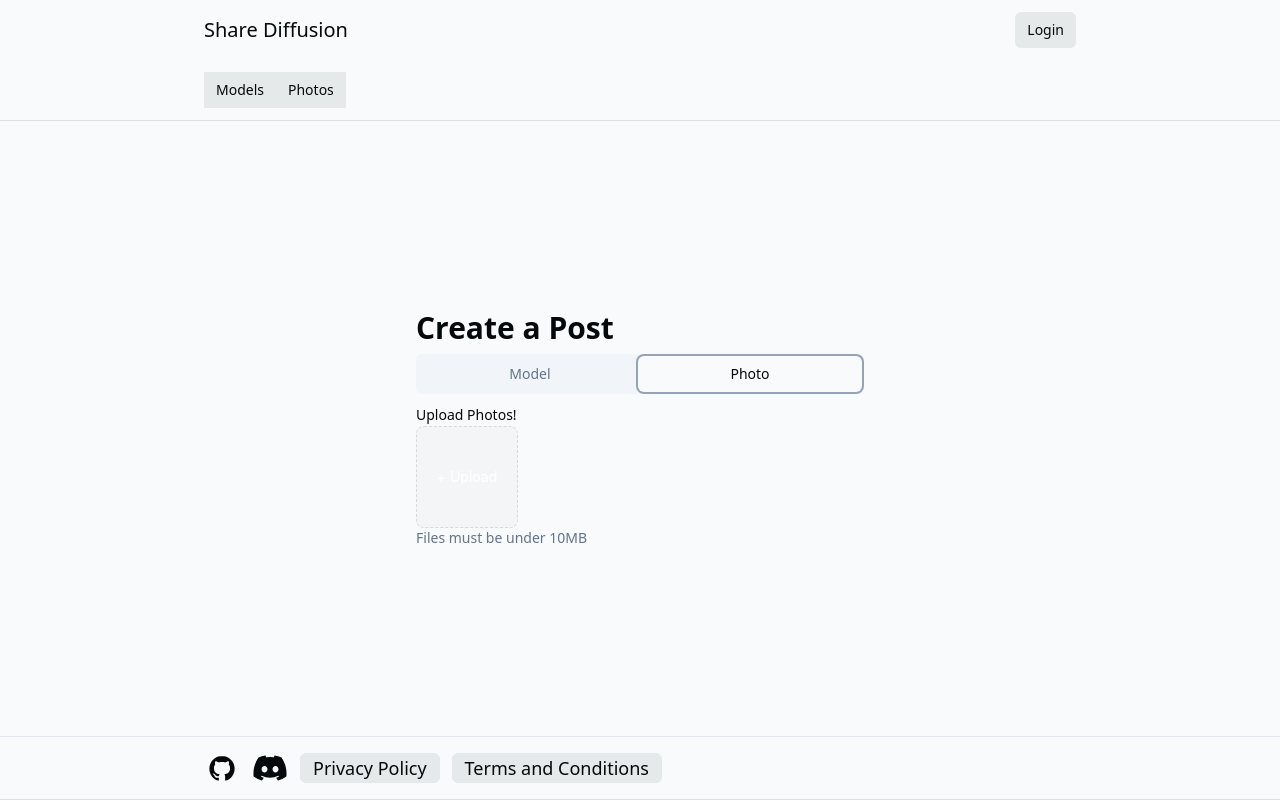
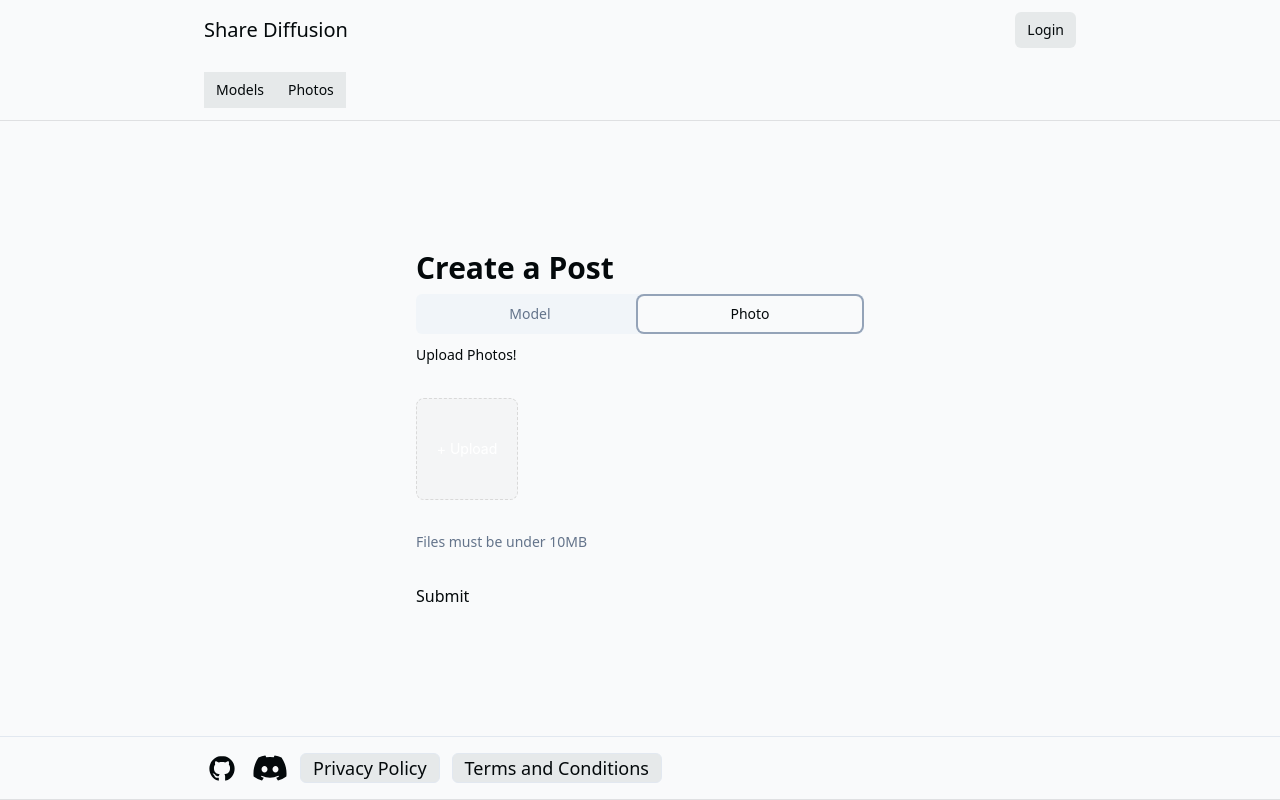
Before and after one commit to killacan/sharediffusion, a Next.js app: page /createpost in a window 1280 px wide. Both pictures are taken after a click on the tab "Photo". Built offline with nearby package versions, Linux system fonts and the light colour scheme; no server answers; what backblaze-b2 would draw is missing.

Commit message:
fix bugs with independent img submit

```diff
--- a/app/createpost/page.tsx
+++ b/app/createpost/page.tsx
@@ -76,7 +76,7 @@ export default function PostAModel({
 
     const onChange: UploadProps['onChange'] = ({ fileList: newFileList }) => {
         // if any of the files are larger than 10MB, remove them from the list
-        console.log(acceptedTypes)
+        // console.log(acceptedTypes)
         newFileList = newFileList.filter((file) => {
             if (file.size !== undefined && file.size > 10000000) {
                 setFileError("No seriously, files must be under 10MB.")
@@ -91,6 +91,7 @@ export default function PostAModel({
             }
 
         })
+        console.log(newFileList, "newFileList")
         setFileList(newFileList);
     };
 
@@ -188,6 +189,7 @@ export default function PostAModel({
     }
 
     async function handleImgSubmit() {
+        console.log("submitting")
         if (fileList.length > 0) {
 
             fileList.forEach(async (file) => {
@@ -363,15 +365,21 @@ export default function PostAModel({
                                 Files must be under 10MB
                             </FormDescription>
                             {fileError && <FormMessage >{fileError}</FormMessage>}
+                            <FormButton >Submit</FormButton>
                         {/* </ImgCrop> */}
-                        <FormButton >Submit</FormButton>
                     </form>
                     </Form>
                 </TabsContent>
+                <TabsContent value="photo" className='animate-in'>
                 <Form {...photoForm}>
-                    <form onSubmit={form.handleSubmit(handleImgSubmit)} className="space-y-8">
-                        <TabsContent value="photo" className='animate-in'>
+                    <form onSubmit={photoForm.handleSubmit(handleImgSubmit)} className="space-y-8">
                         <FormLabel>Upload Photos!</FormLabel>
+                            <FormField
+                            control={photoForm.control}
+                            name="file"
+                            render={({ field }) => (
+                                <FormItem>
+                                <FormControl>
                                     <Upload
                                     // action="https://run.mocky.io/v3/435e224c-44fb-4773-9faf-380c5e6a2188"
                                     listType="picture-card"
@@ -381,13 +389,23 @@ export default function PostAModel({
                                 >
                                     {fileList.length < 5 && <p className="text-white">+ Upload</p>}
                                 </Upload>
+                                </FormControl>
+                                {/* <FormDescription>
+                                    This is your public display name.
+                                </FormDescription> */}
+                                <FormMessage />
+                                </FormItem>
+                            )}
+                            />
                             <FormDescription>
                                 Files must be under 10MB
                             </FormDescription>
                             {fileError && <FormMessage >{fileError}</FormMessage>}
-                        </TabsContent>
+                            <button onClick={handleImgSubmit} >Submit</button>
+
                         </form>
                     </Form>
+                </TabsContent>
             </Tabs>
         </div>
       )
```
Lines whose indentation alone changed are shown as unchanged.
